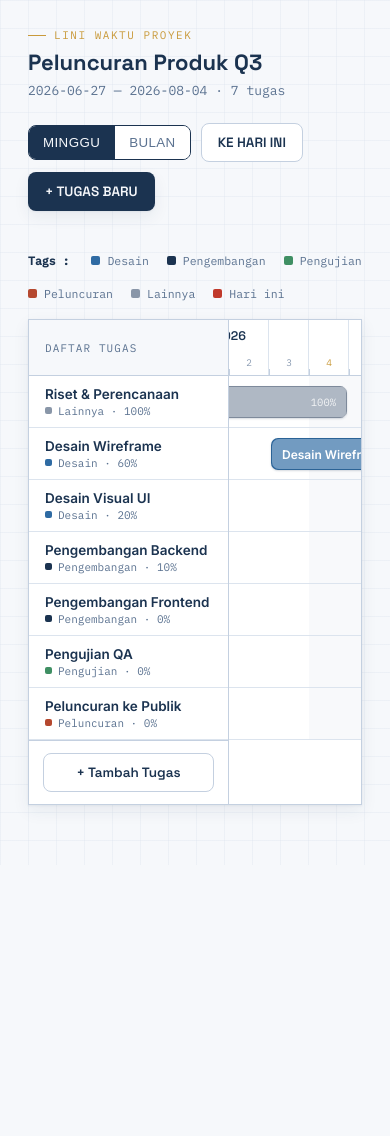
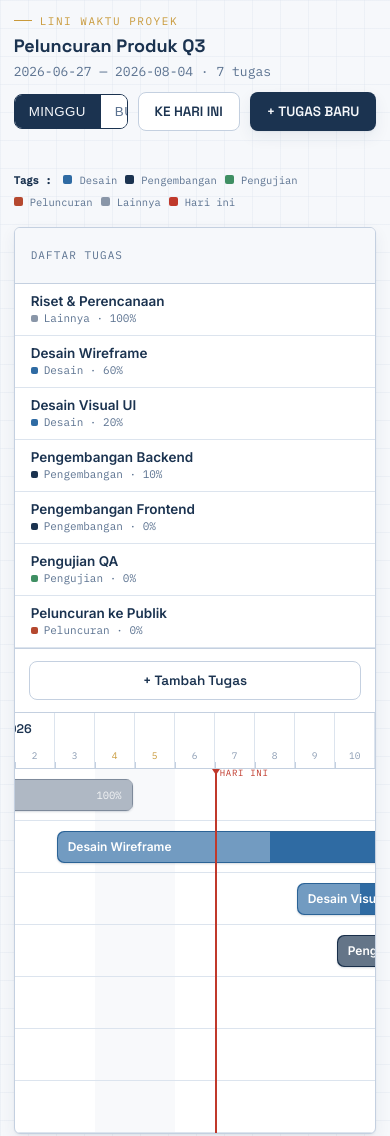
Before and after one commit to chunkeymost/time-pro, a plain HTML site: page index.html in a window 390 px wide. Before the commit the page ends 865 px from the top, so only its background shows below. Drawn offline with Linux system fonts and the light colour scheme.

Commit message:
feat: penyesuaian width app content

```diff
--- a/index.html
+++ b/index.html
@@ -45,9 +45,9 @@
 
   /* ---------- App shell ---------- */
   .app{
-    max-width:1400px;
+    max-width:100%;
     margin:0 auto;
-    padding:28px 28px 60px;
+    padding:clamp(12px,3.5vw,28px) clamp(12px,3.5vw,28px) 60px;
   }
 
   /* ---------- Header ---------- */
@@ -469,9 +469,21 @@
     color:var(--ink-soft);
   }
 
-  @media (max-width: 760px){
+  @media (max-width: 820px){
     .board{ grid-template-columns:200px 1fr; }
     #project-title{ font-size:22px; }
+    .app-header{ gap:12px; }
+    .header-actions{ width:100%; }
+    .view-toggle{ flex:1; }
+    .view-toggle button{ flex:1; text-align:center; }
+  }
+
+  @media (max-width: 480px){
+    .board{ grid-template-columns:1fr; border-radius:6px; }
+    .sidebar{ border-right:none; border-bottom:1px solid var(--paper-line-strong); }
+    #project-title{ font-size:18px; }
+    .legend{ gap:8px; font-size:10.5px; }
+    .title-block{ min-width:0; }
   }
 
   @media (prefers-reduced-motion: reduce){
```
